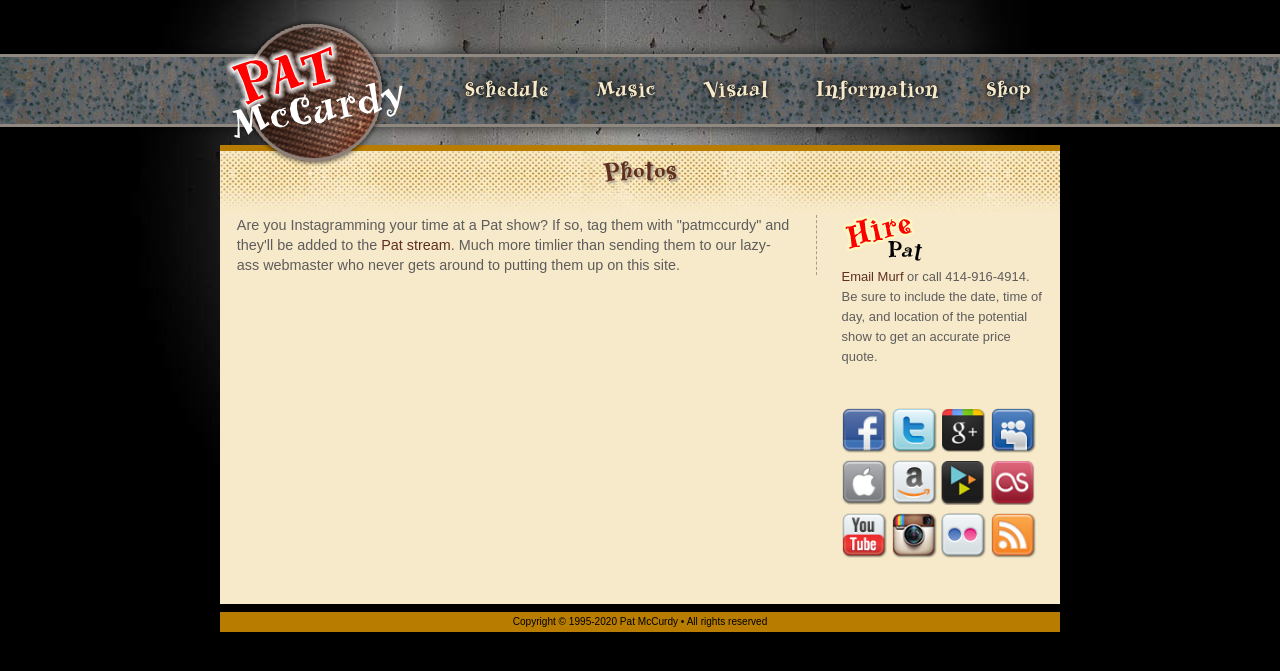
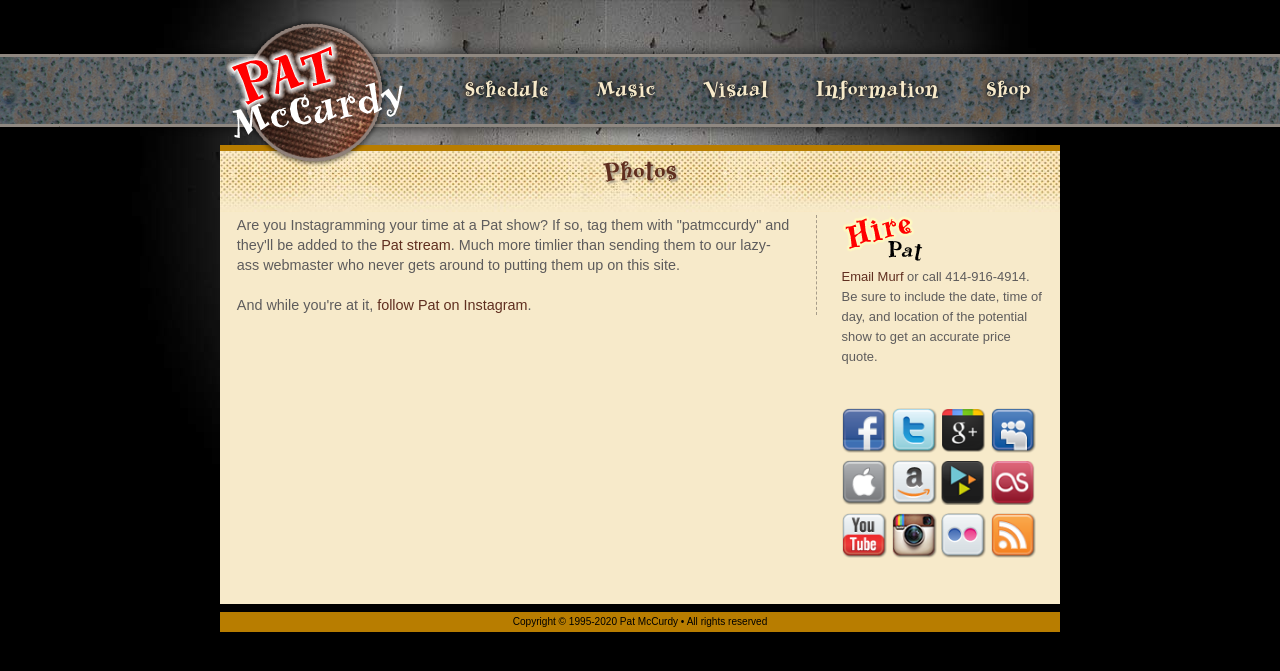
Before and after one commit to marklippert/patmccurdy, a PHP site: page /photos.php in a window 1280 px wide. Shown: the top 671 px of the page. Run offline with PHP 8.4, Linux system fonts and the light colour scheme; a stand-in replaces the project's code that opens the database connection.

Commit message:
Add link to Instagram account

```diff
--- a/photos.php
+++ b/photos.php
@@ -3,7 +3,10 @@ $PageTitle = "Photos";
 include "header.php";
 ?>
 
-Are you Instagramming your time at a Pat show? If so, tag them with "patmccurdy" and they'll be added to the <a href="https://www.instagram.com/explore/tags/patmccurdy/">Pat stream</a>.  Much more timlier than sending them to our lazy-ass webmaster who never gets around to putting them up on this site.
+Are you Instagramming your time at a Pat show? If so, tag them with "patmccurdy" and they'll be added to the <a href="https://www.instagram.com/explore/tags/patmccurdy/">Pat stream</a>.  Much more timlier than sending them to our lazy-ass webmaster who never gets around to putting them up on this site.<br>
+<br>
+
+And while you're at it, <a href="https://www.instagram.com/pat_mccurdy/">follow Pat on Instagram</a>.
 
 <div style="clear: both;"></div>
 
```
